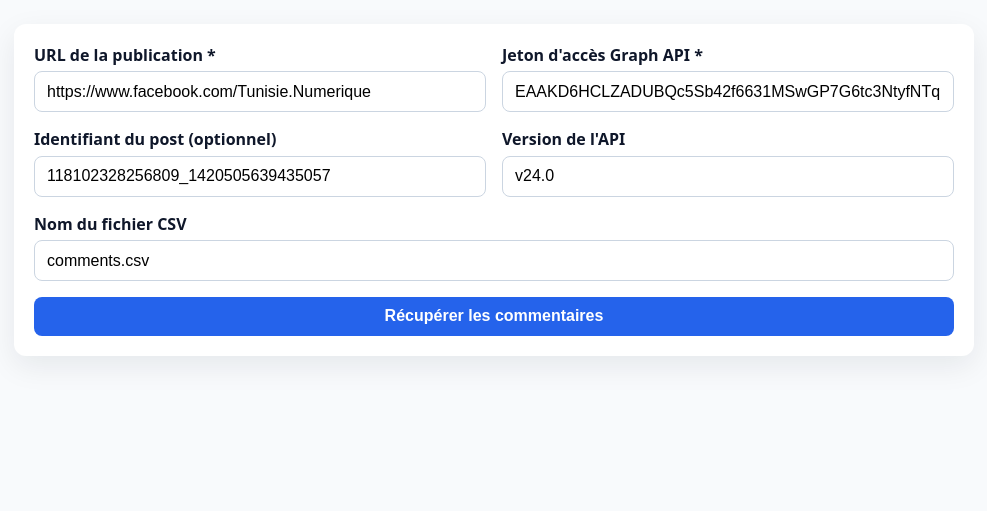
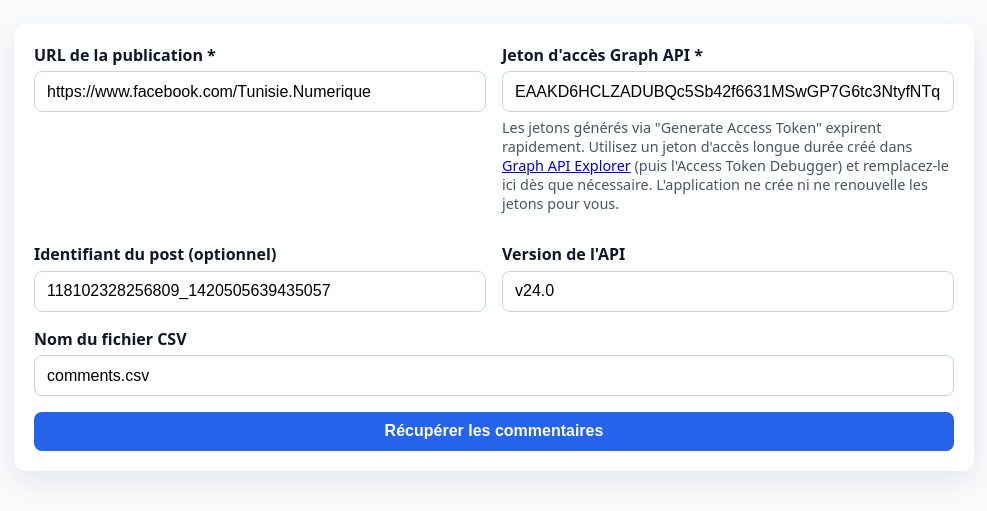
Before and after one commit to hatembellaaj/CollectFBComments, a Flask app: page / in a window 1280 px wide. Shown: the part 164-675 px from the top of the page, without its empty margins (146-1133 px from the left). Run offline with Flask 3, Linux system fonts and the light colour scheme.

Commit message:
Add guidance on long-lived access tokens

```diff
--- a/templates/index.html
+++ b/templates/index.html
@@ -37,6 +37,11 @@
         font-weight: 600;
         display: block;
         margin-bottom: 0.35rem;
+      }
+      .hint {
+        font-size: 0.9rem;
+        color: #475569;
+        margin-top: 0.35rem;
       }
       input, textarea, button, select {
         width: 100%;
@@ -128,6 +133,11 @@
           <div>
             <label for="access_token">Jeton d'accès Graph API *</label>
             <input type="text" id="access_token" name="access_token" required value="{{ form.access_token }}" placeholder="EAAC..." />
+            <p class="hint">
+              Les jetons générés via "Generate Access Token" expirent rapidement. Utilisez un jeton d'accès longue durée créé dans
+              <a href="https://developers.facebook.com/tools/explorer/" target="_blank" rel="noreferrer">Graph API Explorer</a>
+              (puis l'Access Token Debugger) et remplacez-le ici dès que nécessaire. L'application ne crée ni ne renouvelle les jetons pour vous.
+            </p>
           </div>
         </div>
         <div class="grid two-cols">
```
Also changed, not shown: README.md.
